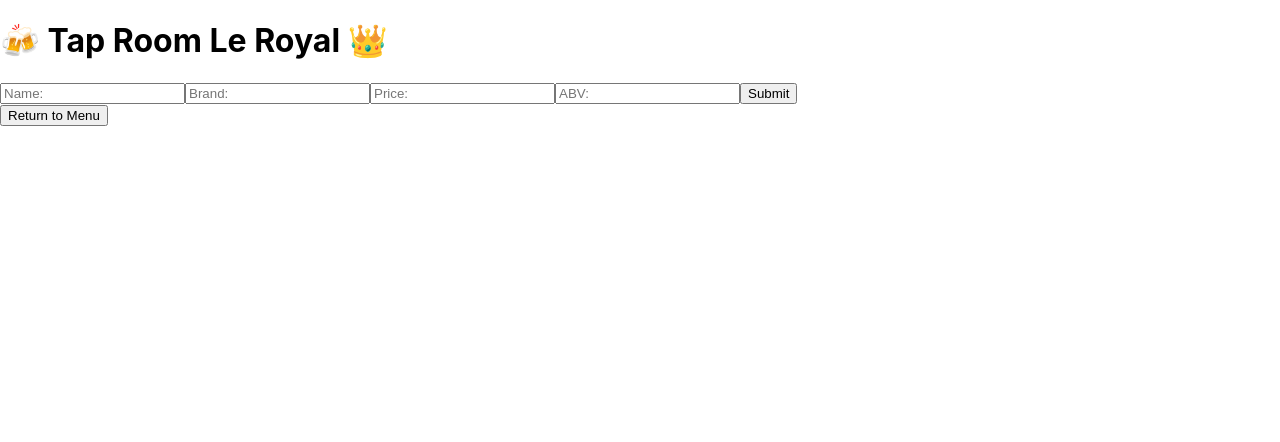
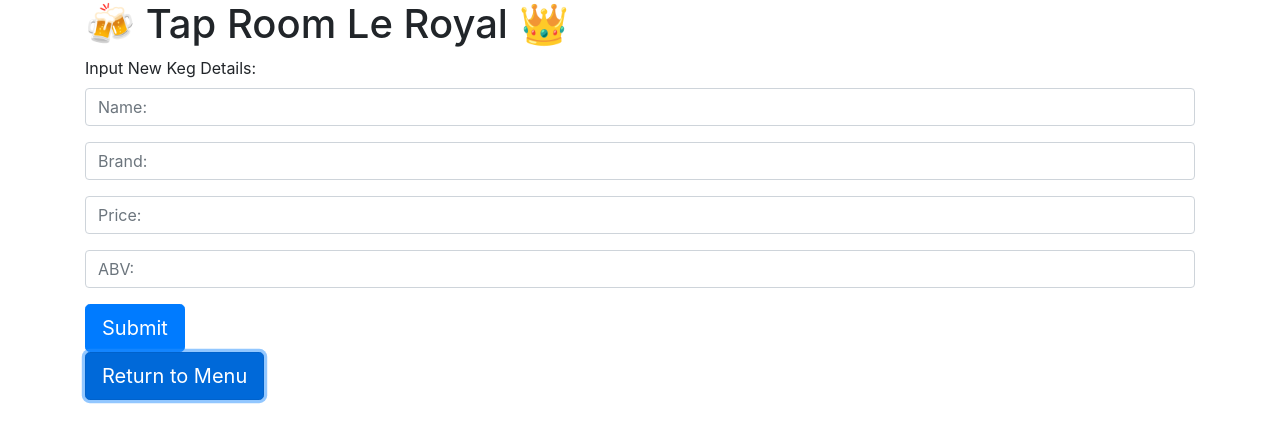
Before and after one commit to isaacrmoreno/tap-room-redux, a React (Create React App) app: page / in a window 1280 px wide. Both pictures are taken after a click on the button "Add Keg". Shown: the top 442 px of the page. Built offline with nearby package versions, Linux system fonts and the light colour scheme.

Commit message:
:lipstick: added bootstrap buttons and container element

```diff
--- a/package.json
+++ b/package.json
@@ -6,7 +6,7 @@
     "@testing-library/jest-dom": "^5.14.1",
     "@testing-library/react": "^11.2.7",
     "@testing-library/user-event": "^12.8.3",
-    "bootstrap": "^5.0.2",
+    "bootstrap": "^4.6.0",
     "react": "^17.0.2",
     "react-bootstrap": "^1.6.1",
     "react-dom": "^17.0.2",
--- a/src/App.css
+++ b/src/App.css
@@ -1,38 +1,3 @@
-.App {
+.header-copy {
   text-align: center;
 }
-
-.App-logo {
-  height: 40vmin;
-  pointer-events: none;
-}
-
-@media (prefers-reduced-motion: no-preference) {
-  .App-logo {
-    animation: App-logo-spin infinite 20s linear;
-  }
-}
-
-.App-header {
-  background-color: #282c34;
-  min-height: 100vh;
-  display: flex;
-  flex-direction: column;
-  align-items: center;
-  justify-content: center;
-  font-size: calc(10px + 2vmin);
-  color: white;
-}
-
-.App-link {
-  color: #61dafb;
-}
-
-@keyframes App-logo-spin {
-  from {
-    transform: rotate(0deg);
-  }
-  to {
-    transform: rotate(360deg);
-  }
-}
--- a/src/components/App.js
+++ b/src/components/App.js
@@ -1,12 +1,15 @@
 import React from 'react';
 import Header from './Header';
 import PubControl from './PubControl'
+import Container from 'react-bootstrap/Container'
 
 function App() {
   return (
     <React.Fragment>
-      <Header/>
-      <PubControl/>
+      <Container>
+        <Header/>
+        <PubControl/>
+      </Container>
     </React.Fragment>
   );
 }
--- a/src/components/Header.js
+++ b/src/components/Header.js
@@ -3,7 +3,7 @@ import React from 'react';
 function Header(){
   return (
     <React.Fragment>
-      <h1><span role="img" aria-label="Clinking Beer Mugs">🍻</span> Tap Room Le Royal <span role="img" aria-label="Crown">👑</span></h1>
+      <h1 className="header-copy"><span role="img" aria-label="Clinking Beer Mugs">🍻</span> Tap Room Le Royal <span role="img" aria-label="Crown">👑</span></h1>
     </React.Fragment>
   )
 }
--- a/src/components/KegDetail.js
+++ b/src/components/KegDetail.js
@@ -1,20 +1,21 @@
 import React from 'react'
 import PropTypes from 'prop-types';
+import Button from 'react-bootstrap/Button';
 
 function KegDetail(props) {
   const { keg, onClickDelete } = props
 
   return (
     <React.Fragment>
-      <h1>Keg Details</h1>
+      <h2>Keg Details</h2>
       <h3>Name: {keg.name}</h3>
       <h3>Brand: {keg.brand}</h3>
       <h3>Price: {keg.price}$</h3>
       <h3>ABV: {keg.alcoholContent}</h3>
       <hr/>
 
-      <button onClick = {() => onClickDelete(keg.id)}>Remove Keg</button>
-      <button onClick = { props.onClickEdit}>Edit Keg Details</button>
+      <Button variant="primary" size="lg" onClick = {() => onClickDelete(keg.id)}>Remove Keg</Button>
+      <Button variant="primary" size="lg" onClick = { props.onClickEdit}>Edit Keg Details</Button>
     </React.Fragment>
   )
 }
--- a/src/components/PubControl.js
+++ b/src/components/PubControl.js
@@ -6,6 +6,7 @@ import EditKegForm from './EditKegForm';
 import { connect } from 'react-redux';
 import { PropTypes } from 'prop-types';
 import * as a from './../actions';
+import Button from 'react-bootstrap/Button';
 
 class PubControl extends React.Component {
 
@@ -88,7 +89,7 @@ class PubControl extends React.Component {
     return (
       <React.Fragment>
         {currentlyVisibleState}
-        <button onClick={this.handleClick}>{buttonText}</button>
+        <Button variant="primary" size="lg" onClick={this.handleClick}>{buttonText}</Button>
       </React.Fragment>
     )
   }
--- a/src/components/ReusableForm.js
+++ b/src/components/ReusableForm.js
@@ -1,32 +1,27 @@
 import React from 'react';
 import PropTypes from 'prop-types';
+import Button from 'react-bootstrap/Button';
+import Form from 'react-bootstrap/Form'
 
 function ReusableForm(props) {
   return (
     <React.Fragment>
-      <form onSubmit={props.formSubmissionHandler}>
-        <input
-        type='text'
-        name='name'
-        placeholder='Name:'
-        />
-         <input
-        type='text'
-        name='brand'
-        placeholder='Brand:'
-        />
-         <input
-        type='text'
-        name='price'
-        placeholder='Price:'
-        />
-         <input
-        type='text'
-        name='alcoholContent'
-        placeholder='ABV:'
-        />
-        <button type='submit'>{props.buttonText}</button>
-      </form>
+      <Form onSubmit={props.formSubmissionHandler}>
+  <Form.Group className="formInput" >
+    <Form.Label>Input New Keg Details:</Form.Label>
+    <Form.Control type="text" name="name" placeholder="Name:" />
+  </Form.Group>
+  <Form.Group className="formInput">
+    <Form.Control type="text" name="brand" placeholder="Brand:" />
+  </Form.Group>
+  <Form.Group className="formInput" >
+    <Form.Control type="text" name="price" placeholder="Price:" />
+  </Form.Group>
+  <Form.Group className="formInput">
+    <Form.Control type="text" name="alcoholContent" placeholder="ABV:" />
+  </Form.Group>
+  <Button variant="primary" size="lg" type='submit'>{props.buttonText}</Button>
+  </Form>
     </React.Fragment>
   )
 }
--- a/src/index.js
+++ b/src/index.js
@@ -6,6 +6,7 @@ import reportWebVitals from './reportWebVitals';
 import { createStore } from 'redux';
 import rootReducer from './reducers/index'
 import { Provider } from 'react-redux';
+import 'bootstrap/dist/css/bootstrap.min.css';
 
 const store = createStore(rootReducer)
 
```
Also changed, not shown: 1 other file (tests, documents, lock files or other folders).
